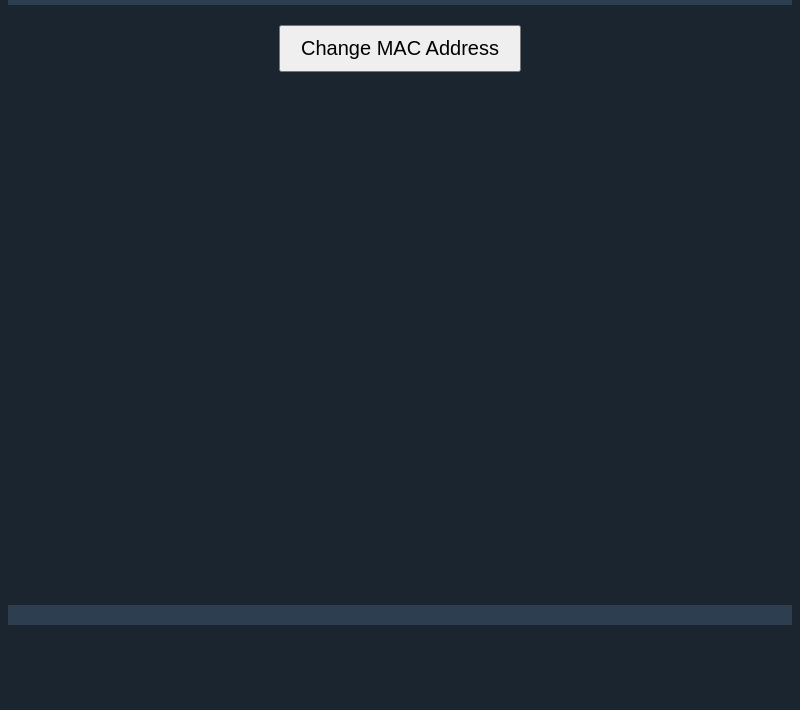
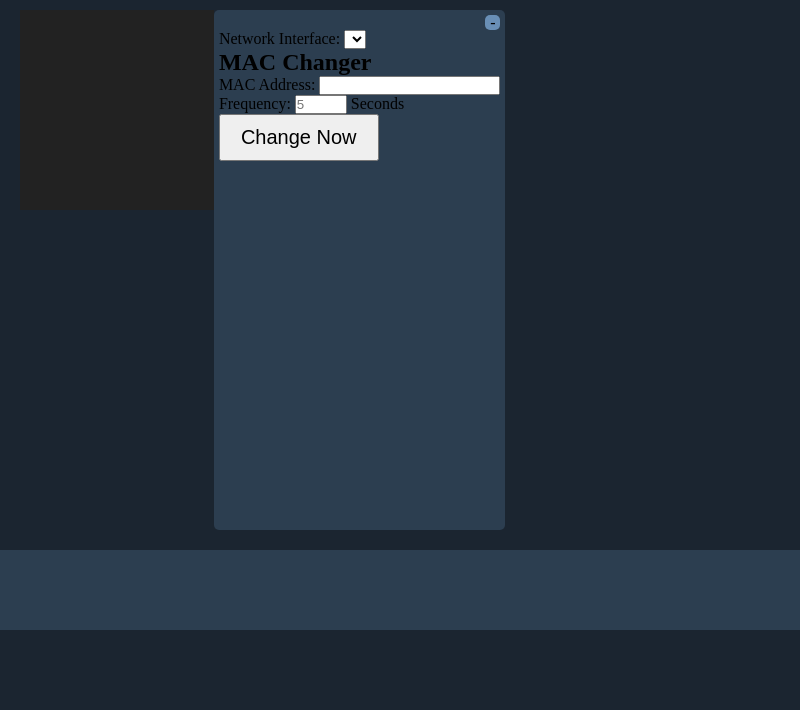
Before and after one commit to dstock3/place2B, an Electron app: page index.html in a window 800 px wide. Shown: the part 90-800 px from the top of the page. Drawn offline with Linux system fonts and the light colour scheme; no server answers.

Commit message:
added terminal module, troubleshooting functionality

```diff
--- /dev/null
+++ b/doc/macchanger.js
@@ -0,0 +1,12 @@
+const addMacChanger = handleClick => {
+    const macChangerButton = document.createElement('button');
+    macChangerButton.textContent = 'Change Now';
+    macChangerButton.addEventListener('click', handleClick);
+    const macChangerDiv = document.createElement('div');
+    macChangerDiv.classList.add('button-container');
+    macChangerDiv.appendChild(macChangerButton);
+    const macContainer = document.querySelector('.mac-changer-container')
+    macContainer.appendChild(macChangerDiv)
+}
+
+module.exports = { addMacChanger }
--- /dev/null
+++ b/doc/network.js
@@ -0,0 +1,26 @@
+
+const addNetworkInterfaces = getNetworkInterfaces => {
+    // Display network interfaces
+    const networksContainer = document.getElementById('network-interface-container');
+
+    async function displayNetworkInterfaces() {
+    const networkInterfaces = await getNetworkInterfaces();
+    console.log(networkInterfaces)
+
+    networkInterfaces.forEach((iface) => {
+        const ifaceDiv = document.createElement('div');
+        const nameSpan = document.createElement('span');
+        const addressSpan = document.createElement('span');
+        nameSpan.textContent = `Name: ${iface.name}`;
+        addressSpan.textContent = `Address: ${iface.address}`;
+        ifaceDiv.appendChild(nameSpan);
+        ifaceDiv.appendChild(addressSpan);
+        networksContainer.appendChild(ifaceDiv);
+    });
+    }
+
+    displayNetworkInterfaces();
+}
+
+
+module.exports = { addNetworkInterfaces }
--- /dev/null
+++ b/doc/terminal.js
@@ -0,0 +1,24 @@
+const renderTerminal = (terminal) => {
+    const terminalDisplay = document.querySelector('.terminal-display');
+
+    terminalDisplay.innerHTML = '';
+
+    terminal.lines.forEach((line) => {
+      const lineElement = document.createElement('div');
+      lineElement.classList.add('terminal-line');
+      lineElement.innerText = line;
+
+      terminalDisplay.appendChild(lineElement);
+    });
+
+    terminal.onNewLine = (line) => {
+      const lineElement = document.createElement('div');
+      lineElement.classList.add('terminal-line');
+      lineElement.innerText = line;
+
+      terminalDisplay.appendChild(lineElement);
+    };
+  };
+
+
+module.exports = { renderTerminal }
--- a/index.html
+++ b/index.html
@@ -19,8 +19,33 @@
       </nav>
     </header>
     <main>
-      <div id="network-container"></div>
-      <div id="mac-changer-container "></div>
+      <div class="sidebar">
+        <div class="terminal-display"></div>
+
+      </div>
+      <div class="panel-container">
+        <div class="panel">
+          <div class="panel-controller">
+            <div class="min-max-panel">-</div>
+          </div>
+          <div id="network-interface-container">
+            <label for="network-interface">Network Interface:</label>
+            <select id="network-interfaces-select"></select>
+          </div>
+          <div class="mac-changer-container">
+            <h2>MAC Changer</h2>
+            <div class="form-group">
+              <label for="mac-address-input">MAC Address:</label>
+              <input type="text" id="mac-address-input" name="mac-address" placeholder="">
+            </div>
+            <div class="form-group">
+              <label for="frequency-input">Frequency:</label>
+              <input type="number" id="frequency-input" name="frequency" min="1" max="60" placeholder="5">
+              <label for="frequency-input">Seconds</label>
+            </div>
+          </div>
+        </div>
+      </div>
     </main>
     <footer>
 
--- a/package.json
+++ b/package.json
@@ -16,6 +16,9 @@
   },
   "dependencies": {
     "node-cron": "^3.0.2",
-    "sudo-prompt": "^9.2.1"
+    "node-pty": "^0.10.1",
+    "sudo-prompt": "^9.2.1",
+    "xterm": "^5.1.0",
+    "xterm-addon-fit": "^0.7.0"
   }
 }
--- a/renderer.js
+++ b/renderer.js
@@ -1,5 +1,16 @@
 const { ipcRenderer } = require('electron');
+const { addMacChanger } = require('./doc/macchanger')
+const { addNetworkInterfaces } = require('./doc/network')
 const { getNetworkInterfaces } = require('./tools/network');
+const { renderTerminal } = require('./doc/terminal')
+
+try {
+  const MyTerminal = require('./tools/terminal')
+  const terminal = new MyTerminal
+  renderTerminal(terminal)
+} catch (e) {
+  console.error('Error initializing terminal:', e)
+}
 
 const handleChangeMacClick = () => {
   ipcRenderer.send('change-mac-address');
@@ -12,34 +23,24 @@ const handleChangeMacClick = () => {
   });
 };
 
-const macChangerButton = document.createElement('button');
-macChangerButton.textContent = 'Change MAC Address';
-macChangerButton.addEventListener('click', handleChangeMacClick);
+addMacChanger(handleChangeMacClick)
+addNetworkInterfaces(getNetworkInterfaces)
 
-const macChangerDiv = document.createElement('div');
-macChangerDiv.classList.add('button-container');
-macChangerDiv.appendChild(macChangerButton);
+const networkInterfacesSelect = document.getElementById('network-interfaces-select');
+const frequencyInput = document.getElementById('frequency-input');
+const changeNowButton = document.getElementById('change-mac-btn');
 
-const mainElement = document.querySelector('main');
-mainElement.appendChild(macChangerDiv);
+changeNowButton.addEventListener('click', () => {
+  const iface = networkInterfacesSelect.value;
+  ipcRenderer.send('change-mac-address', iface);
+});
 
-// Display network interfaces
-const networksContainer = document.getElementById('network-container');
-
-async function displayNetworkInterfaces() {
-  const networkInterfaces = await getNetworkInterfaces();
-  console.log(networkInterfaces)
-
-  networkInterfaces.forEach((iface) => {
-    const ifaceDiv = document.createElement('div');
-    const nameSpan = document.createElement('span');
-    const addressSpan = document.createElement('span');
-    nameSpan.textContent = `Name: ${iface.name}`;
-    addressSpan.textContent = `Address: ${iface.address}`;
-    ifaceDiv.appendChild(nameSpan);
-    ifaceDiv.appendChild(addressSpan);
-    networksContainer.appendChild(ifaceDiv);
+ipcRenderer.on('network-interfaces', (event, networkInterfaces) => {
+  networkInterfacesSelect.innerHTML = '';
+  networkInterfaces.forEach(({ name }) => {
+    const option = document.createElement('option');
+    option.text = name;
+    option.value = name;
+    networkInterfacesSelect.add(option);
   });
-}
-
-displayNetworkInterfaces();
+});
--- a/styles.css
+++ b/styles.css
@@ -1,3 +1,10 @@
+/* Reset CSS */
+* {
+    margin: 0;
+    padding: 0;
+    box-sizing: border-box;
+}
+
 /* Style for the header */
 body {
     background-color: #1b2530;
@@ -14,6 +21,7 @@ header {
     background-color: #2C3E50;
     padding: 20px;
     color: #FFFFFF;
+    height: 10vh;
 }
 
 header h1 {
@@ -23,10 +31,17 @@ header h1 {
 
 /* Style for the main content */
 main {
-    max-width: 1200px;
+    width: 100vw;
     height: 70vh;
     margin: 0 auto;
     padding: 20px;
+    display: flex;
+    justify-content: space-between;
+}
+
+.sidebar {
+    width: 25vw;
+    height: 100%;
 }
 
 #mac-changer-container {
@@ -37,6 +52,7 @@ main {
 }
 
 button {
+    font-size: .75em;
     font-size: 20px;
     padding: 10px 20px;
 }
@@ -47,4 +63,48 @@ footer {
     color: #FFFFFF;
     padding: 10px;
     text-align: center;
+    height: 10vh;
 }
+
+/* Panels */
+
+.panel-container {
+    width: 73vw;
+    display: flex;
+}
+
+.panel-controller {
+    width: 100%;
+    display: flex;
+    justify-content: flex-end;
+}
+
+.min-max-panel {
+    display: flex;
+    justify-content: center;
+    align-items: center;
+    border-radius: 5px;
+    height: 15px;
+    width: 15px;
+    background-color: #698fb6;
+}
+
+.panel {
+    background-color: #2C3E50;
+    border-radius: 5px;
+    padding: 5px;
+
+}
+
+/* Terminal */
+.terminal-display {
+    background-color: #222;
+    color: #fff;
+    font-family: monospace;
+    padding: 10px;
+    height: 200px;
+}
+
+.terminal-line {
+    line-height: 1.5;
+}
--- /dev/null
+++ b/tools/terminal.js
@@ -0,0 +1,41 @@
+const { Terminal } = require('xterm');
+const { FitAddon } = require('xterm-addon-fit');
+const { spawn } = require('node-pty');
+
+class MyTerminal {
+  constructor() {
+    this.lines = [];
+    this.term = new Terminal();
+    this.fitAddon = new FitAddon();
+    this.term.loadAddon(this.fitAddon);
+    this.term.open(document.querySelector('.terminal-display'));
+    this.term.write('\r\n');
+    this.spawnShell();
+  }
+
+  spawnShell() {
+    const shell = process.platform === 'win32' ? 'cmd.exe' : 'bash';
+    const ptyProcess = spawn(shell, [], {
+      name: 'xterm-color',
+      cols: 80,
+      rows: 30,
+      cwd: process.cwd(),
+      env: process.env
+    });
+
+    ptyProcess.on('data', (data) => {
+      const lines = data.toString().split('\r\n');
+      lines.forEach((line) => {
+        this.lines.push(line);
+        this.term.writeln(line);
+      });
+    });
+
+    this.term.onData((data) => {
+      ptyProcess.write(data);
+    });
+  }
+}
+
+
+module.exports = MyTerminal;
```
Also changed, not shown: main.js (+50 -28 lines), tools/macchanger.js (+28 -7 lines), 1 other file.
